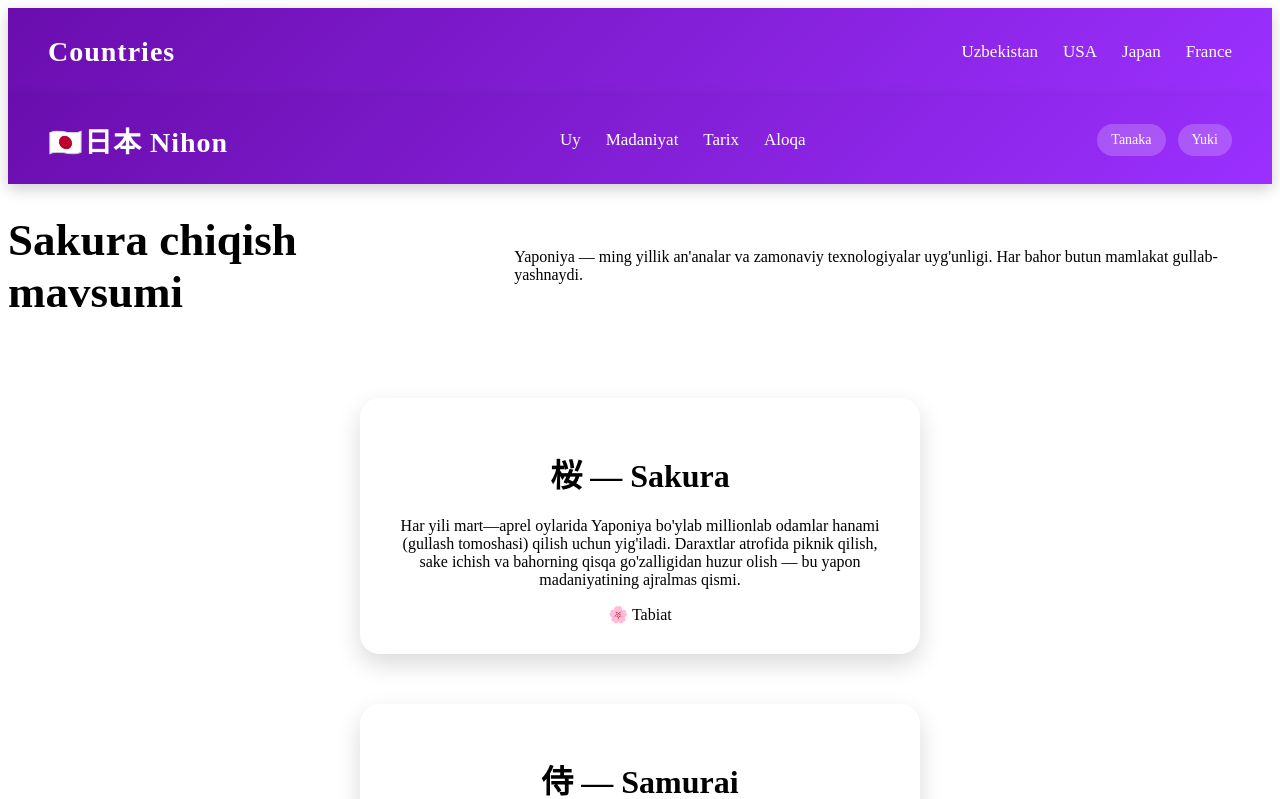
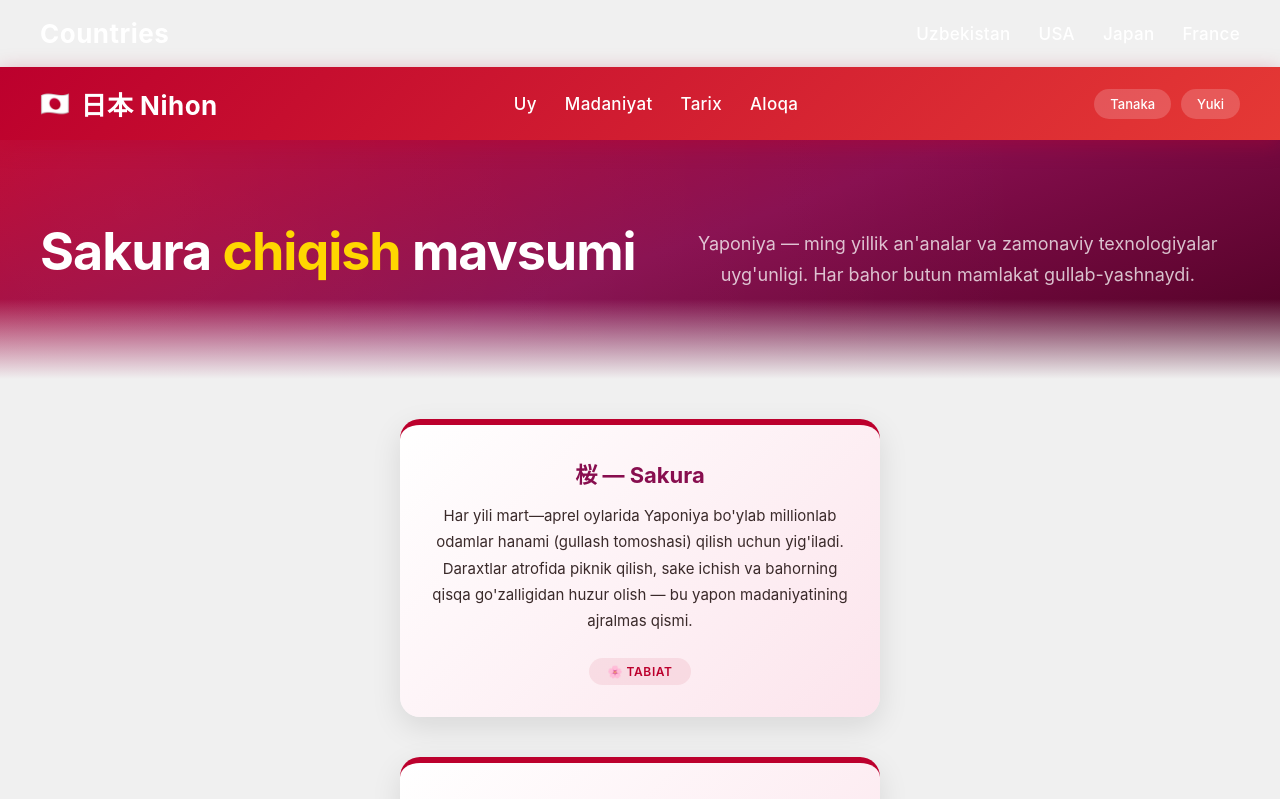
Before and after one commit to soliha2000ju-crypto/Country-, a React (Vite) app: page /japan in a window 1280 px wide. Shown: the top 799 px of the page. Built offline with nearby package versions, Linux system fonts and the light colour scheme.

Commit message:
Update index.css

```diff
--- a/src/index.css
+++ b/src/index.css
@@ -211,3 +211,259 @@
 }
 
 }
+/* ============================================
+   RESET
+   ============================================ */
+*, *::before, *::after {
+  margin: 0;
+  padding: 0;
+  box-sizing: border-box;
+}
+
+body {
+  font-family: 'Inter', -apple-system, BlinkMacSystemFont, sans-serif;
+  background: #f0f0f0;
+  -webkit-font-smoothing: antialiased;
+}
+
+.theme-wrap {
+  min-height: 100vh;
+}
+
+/* ============================================
+   NAVBAR
+   ============================================ */
+.navbar {
+  display: flex;
+  justify-content: space-between;
+  align-items: center;
+  padding: 18px 40px;
+  background: linear-gradient(135deg, var(--nav-bg-from), var(--nav-bg-to));
+  color: #fff;
+  box-shadow: 0 5px 20px var(--nav-shadow);
+  transition:
+    background 0.5s ease,
+    box-shadow 0.5s ease;
+  position: sticky;
+  top: 0;
+  z-index: 100;
+}
+
+.logo {
+  font-size: 26px;
+  font-weight: 700;
+  letter-spacing: 0.5px;
+  display: flex;
+  align-items: center;
+  gap: 10px;
+}
+
+.logo__flag {
+  font-size: 24px;
+  line-height: 1;
+}
+
+.nav-links {
+  display: flex;
+  gap: 28px;
+  list-style: none;
+}
+
+.nav-links a {
+  text-decoration: none;
+  color: #fff;
+  font-size: 15px;
+  font-weight: 500;
+  letter-spacing: 0.3px;
+  position: relative;
+  padding: 4px 0;
+  transition: color 0.3s ease;
+}
+
+.nav-links a::after {
+  content: '';
+  position: absolute;
+  bottom: -2px;
+  left: 0;
+  width: 0;
+  height: 2px;
+  background: var(--nav-link-hover);
+  border-radius: 2px;
+  transition: width 0.35s ease;
+}
+
+.nav-links a:hover {
+  color: var(--nav-link-hover);
+}
+
+.nav-links a:hover::after {
+  width: 100%;
+}
+
+.team {
+  display: flex;
+  gap: 10px;
+}
+
+.team span {
+  padding: 7px 16px;
+  background: rgba(255, 255, 255, 0.18);
+  border-radius: 20px;
+  font-size: 13px;
+  font-weight: 500;
+  cursor: pointer;
+  transition:
+    background 0.3s ease,
+    color 0.3s ease,
+    transform 0.3s ease;
+}
+
+.team span:hover {
+  background: #fff;
+  color: var(--nav-team-hover-text);
+  transform: translateY(-3px);
+}
+
+/* ============================================
+   HERO
+   ============================================ */
+.hero {
+  background: var(--hero-bg);
+  padding: 80px 40px;
+  text-align: center;
+  color: #fff;
+  position: relative;
+  overflow: hidden;
+  transition: background 0.5s ease;
+}
+
+.hero::before {
+  content: '';
+  position: absolute;
+  top: -50%;
+  left: -50%;
+  width: 200%;
+  height: 200%;
+  background: radial-gradient(circle at 30% 40%, rgba(255,255,255,0.06) 0%, transparent 50%);
+  pointer-events: none;
+}
+
+.hero::after {
+  content: '';
+  position: absolute;
+  bottom: 0;
+  left: 0;
+  right: 0;
+  height: 80px;
+  background: linear-gradient(to top, #f0f0f0, transparent);
+  pointer-events: none;
+}
+
+.hero h1 {
+  font-size: clamp(32px, 5vw, 52px);
+  font-weight: 700;
+  letter-spacing: -0.02em;
+  margin-bottom: 16px;
+  position: relative;
+}
+
+.hero h1 span {
+  color: var(--hero-accent);
+  transition: color 0.5s ease;
+}
+
+.hero p {
+  font-size: clamp(15px, 2vw, 18px);
+  opacity: 0.75;
+  max-width: 520px;
+  margin: 0 auto;
+  line-height: 1.7;
+  position: relative;
+}
+
+/* ============================================
+   CARD
+   ============================================ */
+.card {
+  max-width: 480px;
+  margin: 40px auto;
+  padding: 32px;
+  border-radius: 20px;
+  text-align: center;
+  border-top: 6px solid var(--card-border);
+  background: linear-gradient(135deg, var(--card-bg-from), var(--card-bg-to));
+  box-shadow: 0 10px 30px rgba(0, 0, 0, 0.1);
+  transition:
+    transform 0.3s ease,
+    border-color 0.4s ease,
+    background 0.4s ease,
+    box-shadow 0.3s ease;
+}
+
+.card:hover {
+  transform: translateY(-8px);
+  box-shadow: 0 20px 50px rgba(0, 0, 0, 0.14);
+}
+
+.card h1 {
+  color: var(--heading-color);
+  font-size: 22px;
+  font-weight: 700;
+  margin-bottom: 14px;
+  transition: color 0.4s ease;
+}
+
+.card p {
+  color: var(--text-color);
+  font-size: 15px;
+  line-height: 1.75;
+  margin-bottom: 24px;
+  transition: color 0.4s ease;
+}
+
+.card__tag {
+  display: inline-block;
+  padding: 6px 18px;
+  background: var(--tag-bg);
+  color: var(--tag-text);
+  border-radius: 20px;
+  font-size: 12px;
+  font-weight: 600;
+  letter-spacing: 0.05em;
+  text-transform: uppercase;
+  transition: background 0.4s ease, color 0.4s ease;
+}
+
+/* ============================================
+   MOBILE
+   ============================================ */
+@media (max-width: 768px) {
+  .navbar {
+    flex-direction: column;
+    gap: 16px;
+    padding: 16px 20px;
+  }
+
+  .nav-links {
+    flex-wrap: wrap;
+    justify-content: center;
+    gap: 10px 20px;
+  }
+
+  .nav-links a::after {
+    display: none;
+  }
+
+  .team {
+    justify-content: center;
+  }
+
+  .hero {
+    padding: 50px 20px;
+  }
+
+  .card {
+    margin: 30px 16px;
+    padding: 24px;
+  }
+}
```
